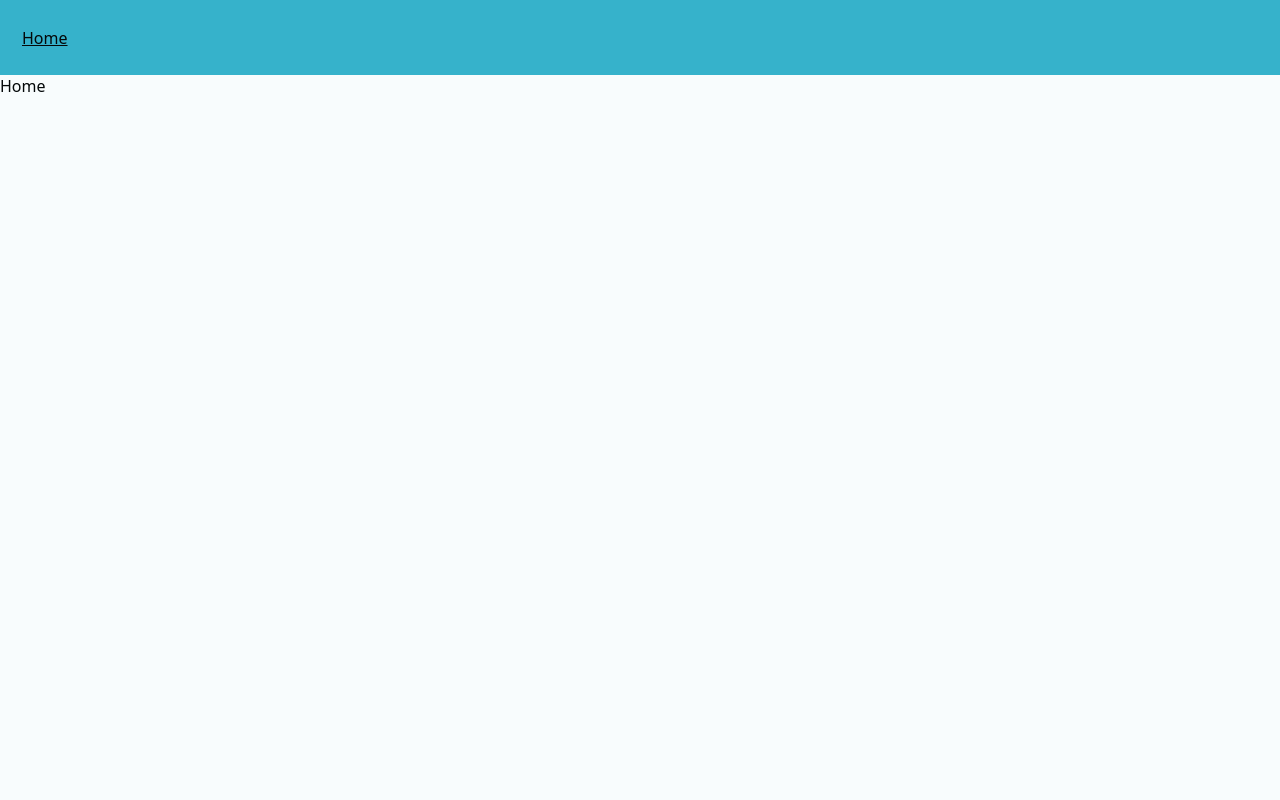
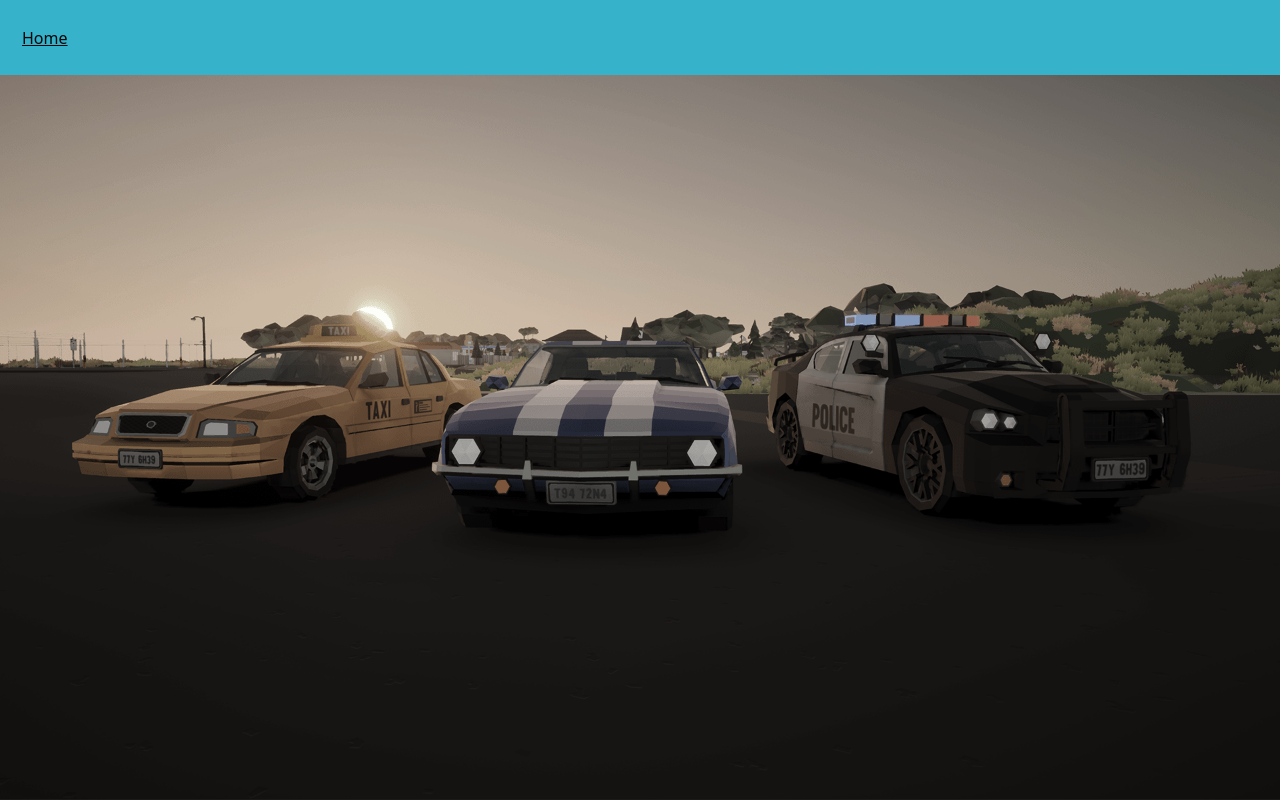
Before and after one commit to GillanCodes/motortown_btw_wiki, a React (Vite) app: page / in a window 1280 px wide. Built offline with nearby package versions, Linux system fonts and the light colour scheme.

Commit message:
feat: added background image

```diff
--- a/src/pages/Home/Home.tsx
+++ b/src/pages/Home/Home.tsx
@@ -1,5 +1,7 @@
 export default function Home() {
   return (
-    <div>Home</div>
+    <div className="container home__container">
+
+    </div>
   )
 }
--- a/src/styles.scss
+++ b/src/styles.scss
@@ -9,6 +9,11 @@
 
 body
 {
-  background-color: var(--background);
+  height: 100vh;
+  background-image: url('/public/images/HighresScreenshot00085_Reduced.png');
+  background-size: cover;
+  background-attachment: fixed;
+  background-repeat: no-repeat;
+  background-position: center;
   color: var(--text);
 }
```
Also changed, not shown: public/images/HighresScreenshot00085_Reduced.png (added).
